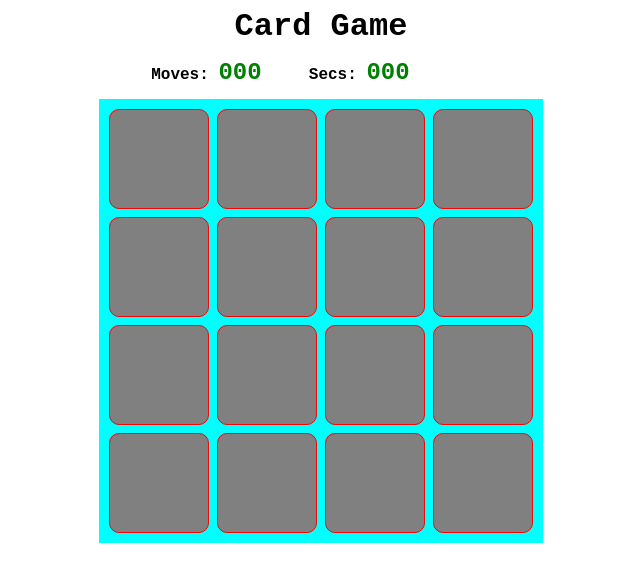
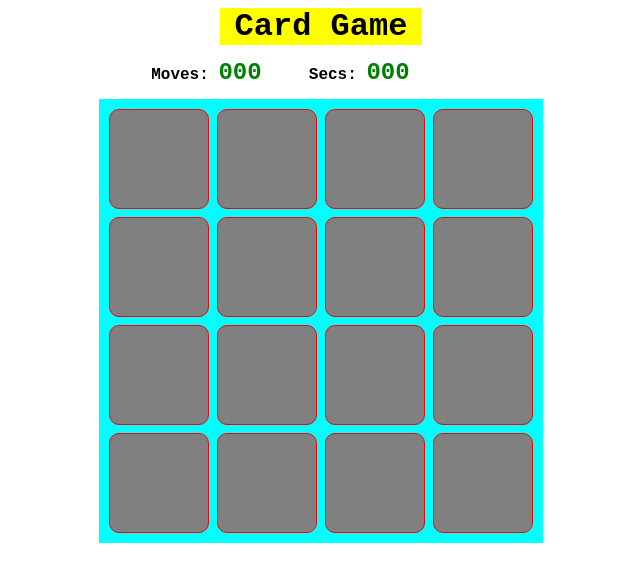
Before and after one commit to MagicMart/card-game-angular, an Angular app: page / in a window 1280 px wide. Shown: the top 582 px of the page, without its empty margins (319-959 px from the left). Built offline with nearby package versions, Linux system fonts and the light colour scheme.

Commit message:
update h1 style

```diff
--- a/src/app/app.component.css
+++ b/src/app/app.component.css
@@ -4,6 +4,9 @@
 }
 
 h1 {
-  margin: 0 0 10px;
+  margin: 0 auto 10px;
+  padding: 0 15px;
   text-align: center;
+  background: yellow;
+  width: fit-content;
 }
```
